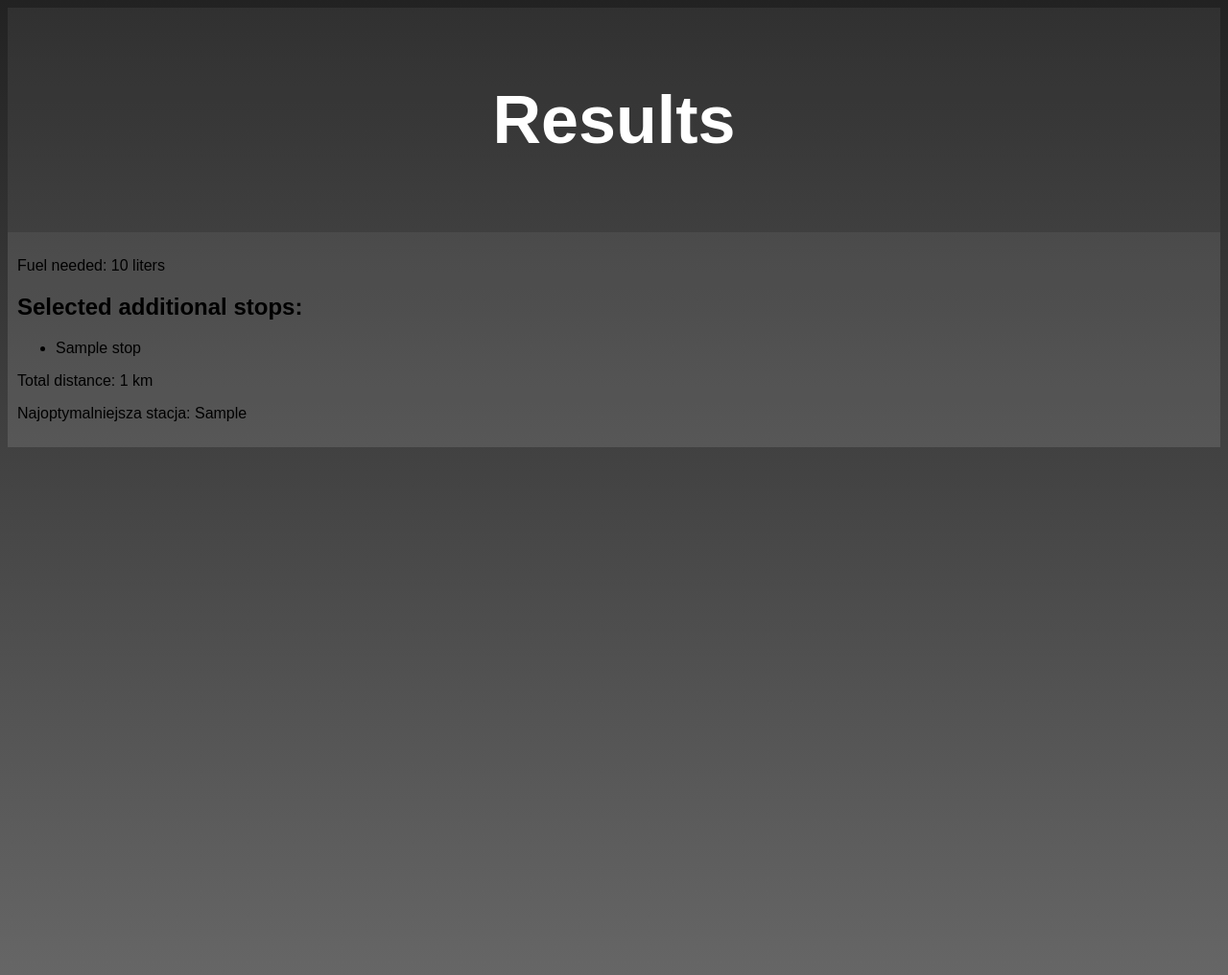
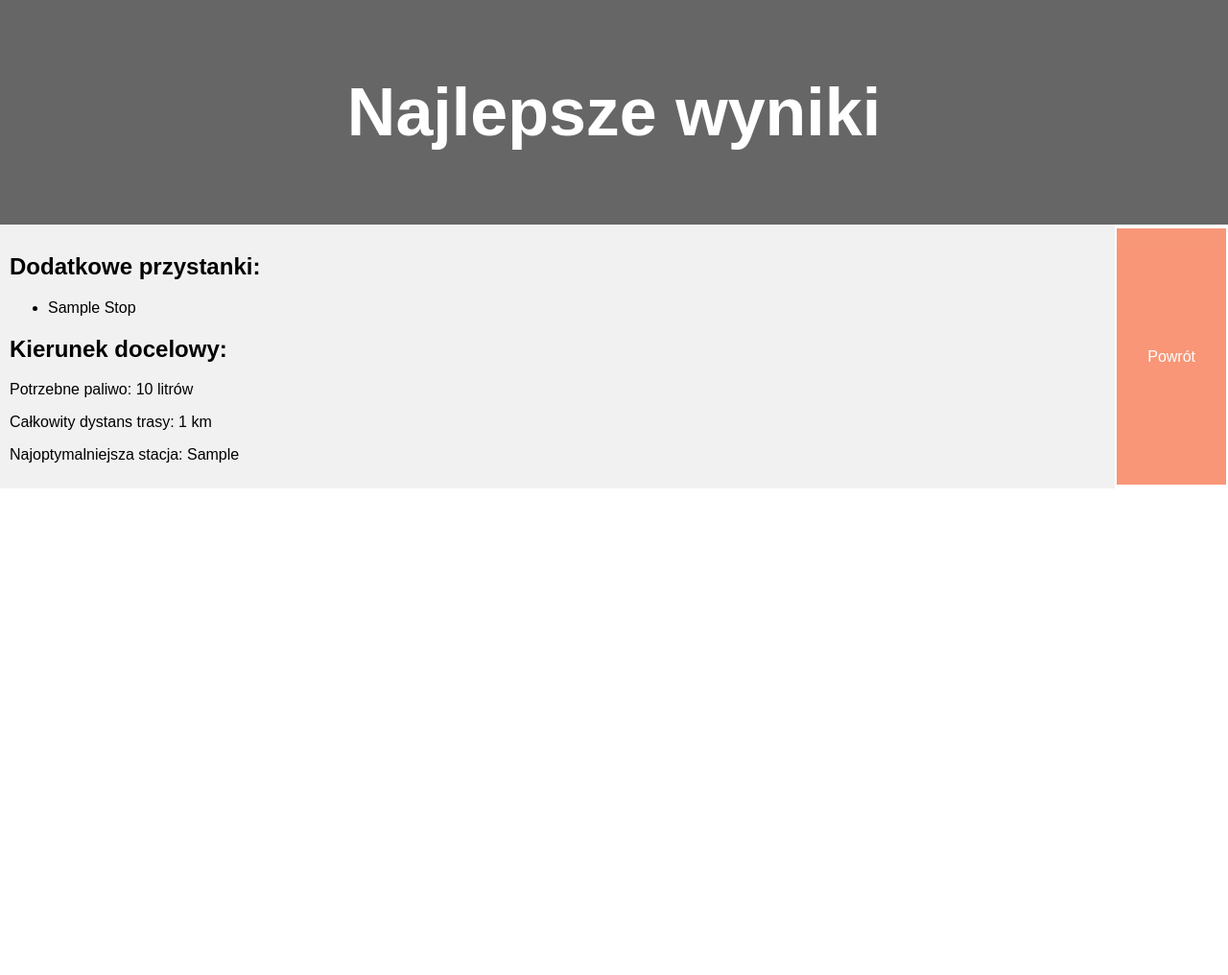
Before and after one commit to lucyjkaa/wherestops, a Django app: template zaliczeniePROJEKT copy/app/templates/result.html in a window 1280 px wide. Shown: the whole page at 96% size. After the commit the page ends 509 px from the top, so only its background shows below. Run offline with Django 5.2, Linux system fonts and the light colour scheme; the template is opened without the code that fills it: most values are stand-ins (such as "Sample title", 1, 10 or a date in 2020).

Commit message:
Add files via upload

```diff
--- a/zaliczeniePROJEKT copy/app/templates/result.html
+++ b/zaliczeniePROJEKT copy/app/templates/result.html
@@ -10,21 +10,20 @@
         }
 
         body {
-            height: 1000px;
-            background-color: #cccccc;
-            background-image: linear-gradient(rgb(34, 34, 34), rgb(102, 102, 102));
-
             font-family: Arial, Helvetica, sans-serif;
+            margin: 0;
+            padding: 0;
         }
 
         /* Style the header */
         header {
-            background-color: #ffffff10;
+            background-color: #666666;
             padding: 30px;
             text-align: center;
             font-size: 35px;
             color: rgb(255, 255, 255);
         }
+
 
         /* Container for flexboxes */
         section {
@@ -52,7 +51,7 @@
             -webkit-flex: 3;
             -ms-flex: 3;
             flex: 3;
-            background-color: #f1f1f11f;
+            background-color: #f1f1f1;
             padding: 10px;
         }
 
@@ -63,23 +62,48 @@
             text-align: center;
             color: white;
         }
+        button {
+            background-color: #f4511e;
+            border: none;
+            color: white;
+            padding: 16px 32px;
+            text-align: center;
+            font-size: 16px;
+            margin: 4px 2px;
+            opacity: 0.6;
+            transition: 0.3s;
+            display: inline-block;
+            text-decoration: none;
+            cursor: pointer;
+        }
     </style>
 </head>
 
 <body>
-    <header><h1>Results</h1></header>
+    <header><h1>Najlepsze wyniki</h1></header>
     <section>
         <article>
-            <p>Fuel needed: {{ fuel_needed }} liters</p>
-            <h2>Selected additional stops:</h2>
-            <ul>
-                {% for stop in selected_additional_stops %}
-                    <li>{{ stop }}</li>
-                {% endfor %}
-            </ul>
-            <p>Total distance: {{ total_distance }} km</p>
+            {% if selected_additional_stops %}
+                <h2>Dodatkowe przystanki:</h2>
+                <ul>
+                    {% for stop in selected_additional_stops %}
+                        <li>{{ stop|title }}</li>
+                    {% endfor %}
+                </ul>
+            {% endif %}
+            <h2>Kierunek docelowy: {% if route_choice == '1' %}
+                    Wrocław
+                {% elif route_choice == '2' %}
+                    Kraków
+                {% elif route_choice == '3' %}
+                    Gdańsk
+                {% endif %}
+            </h2>
+            <p>Potrzebne paliwo: {{ fuel_needed|floatformat:0 }} litrów</p>
+            <p>Całkowity dystans trasy: {{ total_distance }} km</p>
             <p>Najoptymalniejsza stacja: {{ optimal_station }}</p>
         </article>
+        <button onclick="goBack()">Powrót</button>
     </section>
 {% if optimal_station == 'G1 Shell' %}
     <iframe src="https://www.google.com/maps/embed?pb=!1m18!1m12!1m3!1d18811.758251738644!2d18.605861476703804!3d53.8878536131245!2m3!1f0!2f0!3f0!3m2!1i1024!2i768!4f13.1!3m3!1m2!1s0x470299b13a6b5517%3A0x461c6bc49de2c25!2sShell!5e0!3m2!1spl!2spl!4v1704841829018!5m2!1spl!2spl" width="600" height="450" style="border:0;" allowfullscreen="" loading="lazy" referrerpolicy="no-referrer-when-downgrade"></iframe>
@@ -93,12 +117,20 @@
     <iframe src="https://www.google.com/maps/embed?pb=!1m18!1m12!1m3!1d48839.88806118645!2d17.988784017925862!3d51.31558083875007!2m3!1f0!2f0!3f0!3m2!1i1024!2i768!4f13.1!3m3!1m2!1s0x471a9f8191342a43%3A0x154fbfa6c388276!2sStacja%20Paliw%20MOL!5e0!3m2!1spl!2spl!4v1704842287001!5m2!1spl!2spl" width="600" height="450" style="border:0;" allowfullscreen="" loading="lazy" referrerpolicy="no-referrer-when-downgrade"></iframe>
 {% elif optimal_station == 'W3 Shell' %}
     <iframe src="https://www.google.com/maps/embed?pb=!1m18!1m12!1m3!1d15185.887001041521!2d19.690735744125927!3d51.90280332446486!2m3!1f0!2f0!3f0!3m2!1i1024!2i768!4f13.1!3m3!1m2!1s0x471bc57d3ba139c3%3A0xb50943040a2bebfa!2sShell!5e0!3m2!1spl!2spl!4v1704842340028!5m2!1spl!2spl" width="600" height="450" style="border:0;" allowfullscreen="" loading="lazy" referrerpolicy="no-referrer-when-downgrade"></iframe>
+{% elif optimal_station == 'K2 Shell' %}
+    <iframe src="https://www.google.com/maps/embed?pb=!1m18!1m12!1m3!1d11803.114751361507!2d21.05652400494633!3d51.54441203380485!2m3!1f0!2f0!3f0!3m2!1i1024!2i768!4f13.1!3m3!1m2!1s0x4718f95d7b2b8a2f%3A0x198070e77737ca5e!2sStacja%20paliw%20Shell!5e0!3m2!1spl!2spl!4v1704842427434!5m2!1spl!2spl" width="600" height="450" style="border:0;" allowfullscreen="" loading="lazy" referrerpolicy="no-referrer-when-downgrade"></iframe>
 {% elif optimal_station == 'K1 Mol' %}
-    <iframe src="https://www.google.com/maps/embed?pb=!1m18!1m12!1m3!1d11803.114751361507!2d21.05652400494633!3d51.54441203380485!2m3!1f0!2f0!3f0!3m2!1i1024!2i768!4f13.1!3m3!1m2!1s0x4718f95d7b2b8a2f%3A0x198070e77737ca5e!2sStacja%20paliw%20Shell!5e0!3m2!1spl!2spl!4v1704842427434!5m2!1spl!2spl" width="600" height="450" style="border:0;" allowfullscreen="" loading="lazy" referrerpolicy="no-referrer-when-downgrade"></iframe>
-{% elif optimal_station == 'K2 Shell' %}
     <iframe src="https://www.google.com/maps/embed?pb=!1m18!1m12!1m3!1d33750.19069971642!2d20.757740003926198!3d51.0438930543826!2m3!1f0!2f0!3f0!3m2!1i1024!2i768!4f13.1!3m3!1m2!1s0x47183b0d644dc2bd%3A0x2d67eb5295d3c410!2sStacja%20Paliw%20MOL!5e0!3m2!1spl!2spl!4v1704842477126!5m2!1spl!2spl" width="600" height="450" style="border:0;" allowfullscreen="" loading="lazy" referrerpolicy="no-referrer-when-downgrade"></iframe>
 {% elif optimal_station == 'K3 Mol' %}
     <iframe src="https://www.google.com/maps/embed?pb=!1m18!1m12!1m3!1d96427.08565221683!2d20.127666518903784!3d50.5729963121471!2m3!1f0!2f0!3f0!3m2!1i1024!2i768!4f13.1!3m3!1m2!1s0x4717a1fb4a7772dd%3A0xf4a10bb9eaa29e5f!2sStacja%20Paliw%20MOL!5e0!3m2!1spl!2spl!4v1704842504272!5m2!1spl!2spl" width="600" height="450" style="border:0;" allowfullscreen="" loading="lazy" referrerpolicy="no-referrer-when-downgrade"></iframe>
 {% endif %}
   </body>
+
+  <script>
+    // JavaScript function to go back to the previous page
+    function goBack() {
+        window.history.back();
+    }
+</script>
+
 </html>
```
Also changed, not shown: zaliczeniePROJEKT copy/app/forms.py (+6 -1 lines), zaliczeniePROJEKT copy/app/templates/index.html (+75 -37 lines), zaliczeniePROJEKT copy/app/views.py (+5 -5 lines), zaliczeniePROJEKT copy/app/models.py (line endings or trailing spaces), zaliczeniePROJEKT copy/app/tests.py (line endings or trailing spaces).
